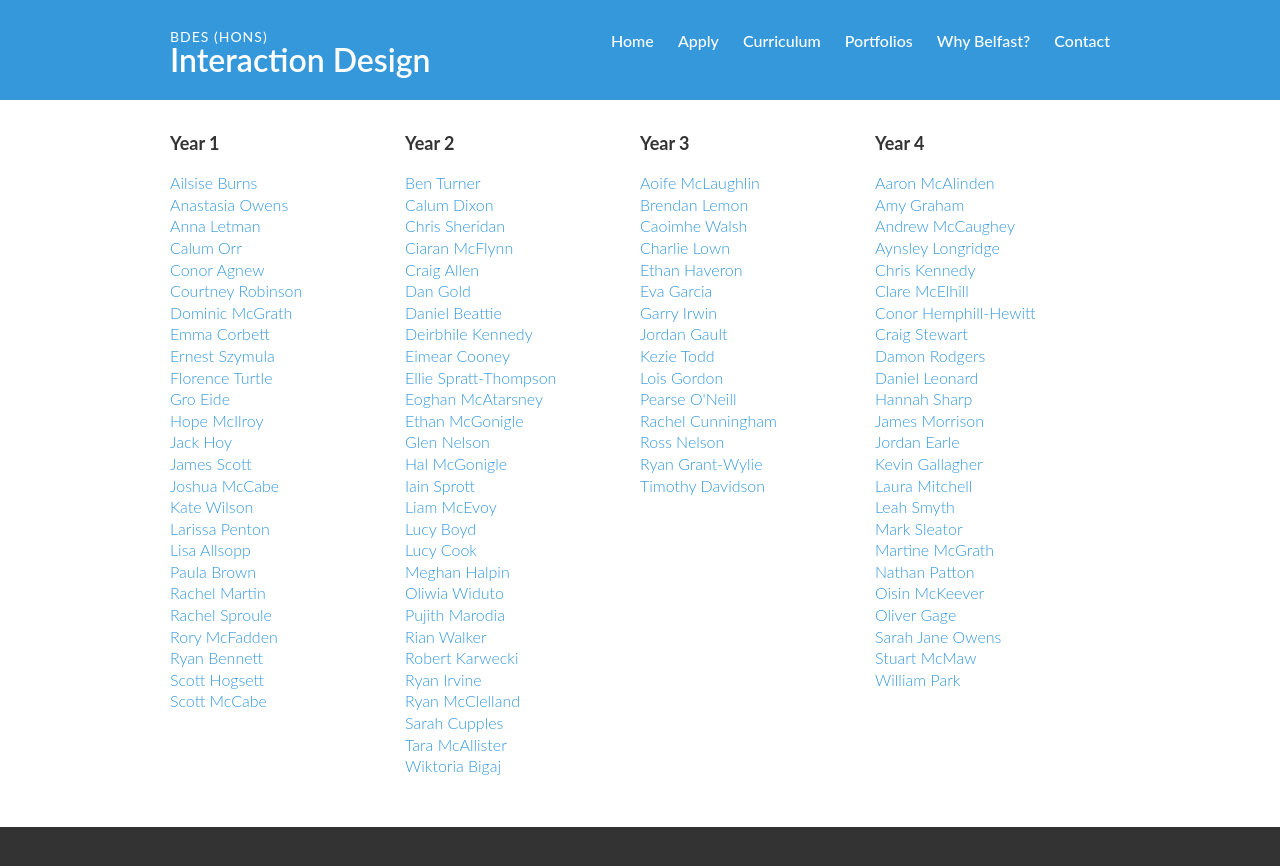
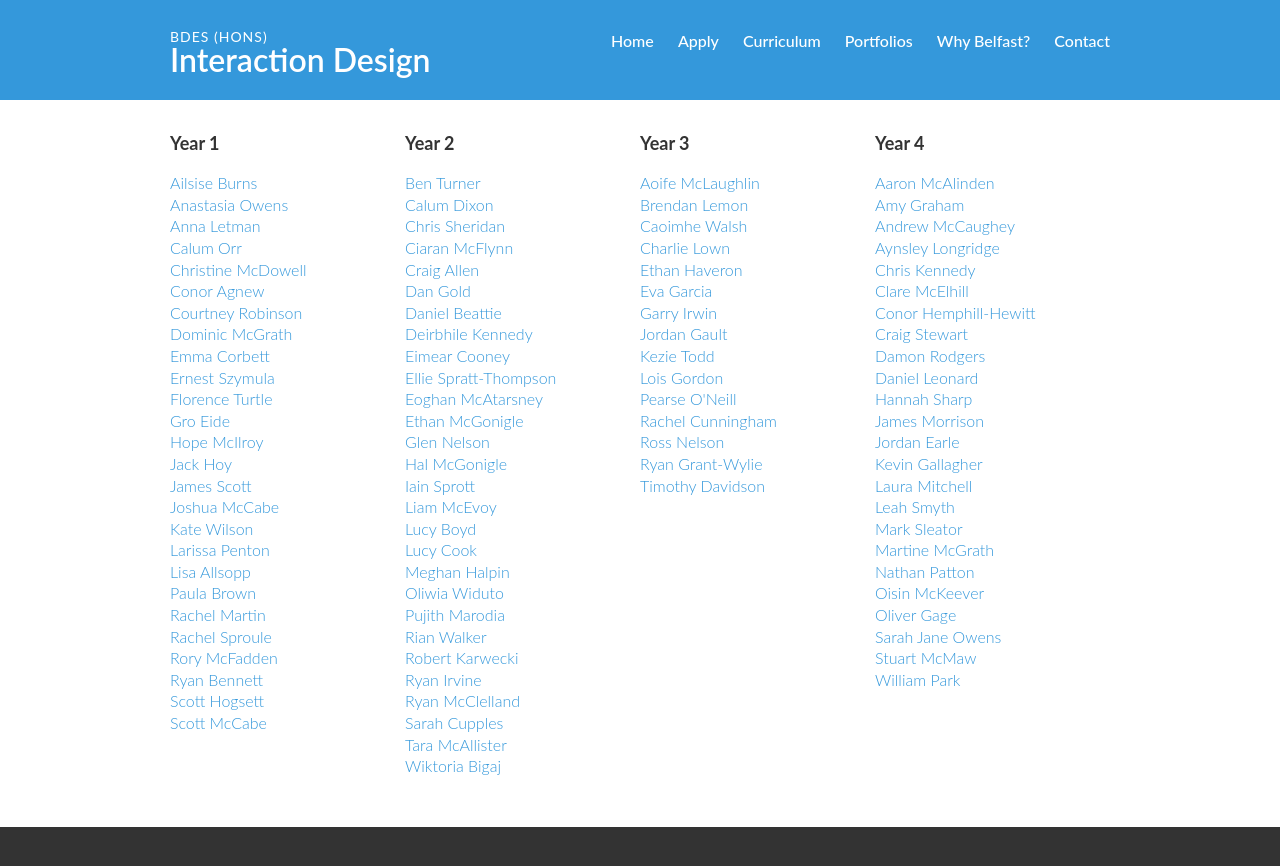
Before and after one commit to ixdbelfast/ixdbelfast.github.io, a Jekyll site: the page built from portfolios.html, in a window 1280 px wide and 900 px high, scrolled down 521 px. Shown: the top 866 px of the window. Built offline with Jekyll 4.4.1, drawn with Linux system fonts in a browser that asks for light colours.

Commit message:
Added additional student to Yr1 list

```diff
--- a/_data/yeargroup.yml
+++ b/_data/yeargroup.yml
@@ -25,6 +25,8 @@ year1:
     - name: "Joshua McCabe"
       url: "#"
     - name: "Scott McCabe"
+      url: "#"
+    - name: "Christine McDowell"
       url: "#"
     - name: "Rory McFadden"
       url: "#"
@@ -144,8 +146,6 @@ year3:
     - name: "Rachel Cunningham"
       url: "https://rachelc161.github.io/rachel_portfolio/"
 
-
-
 year4:
   - link:
     - name: "Jordan Earle"
```
